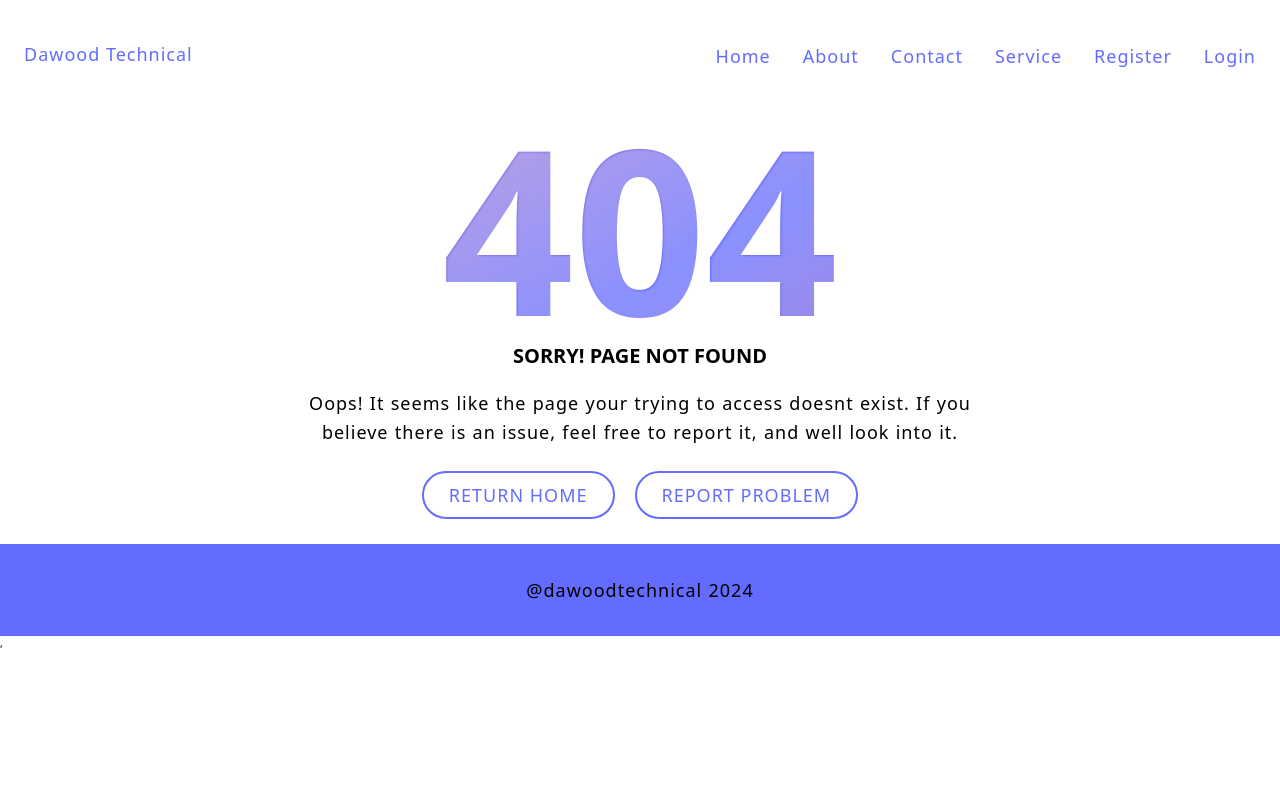
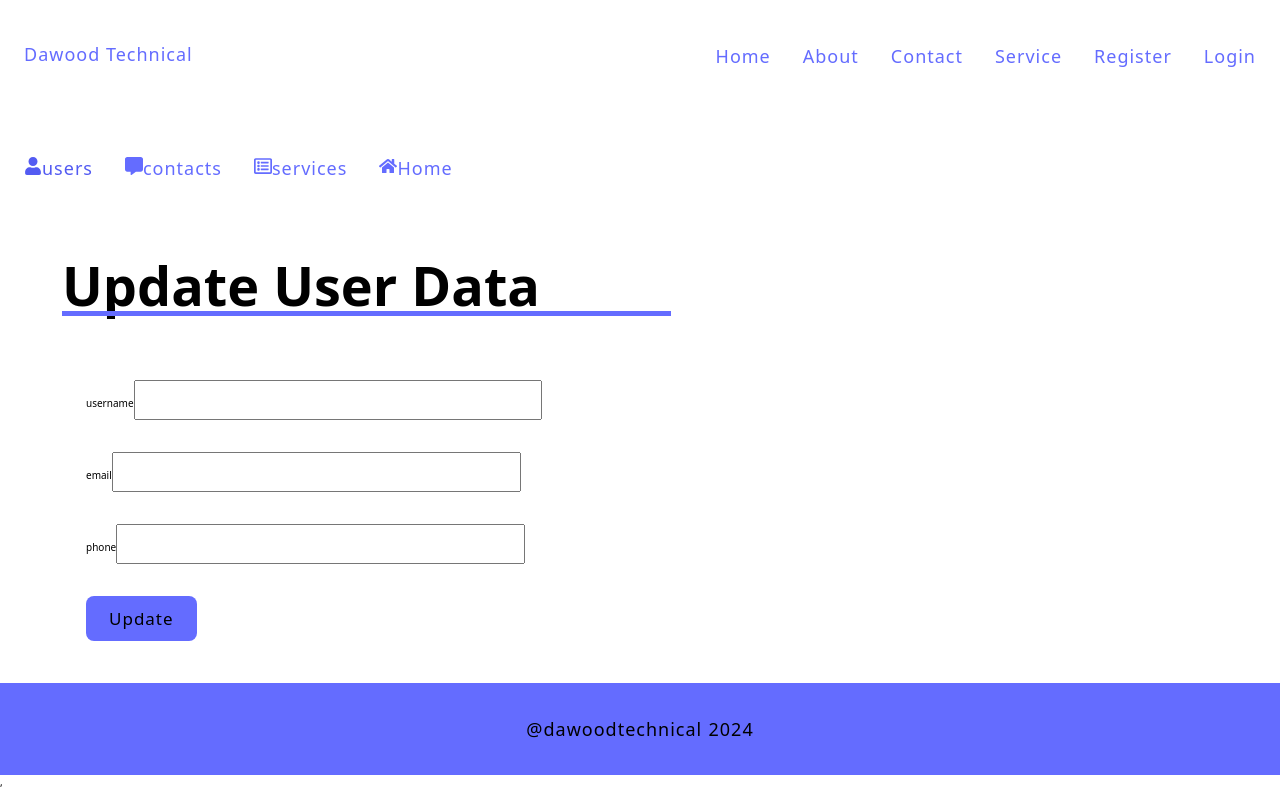
Before and after one commit to dawoodkaleem/MERN-Applcation-Admin-panel, a React (Vite) app in the folder client/: page /admin/users/1/edit in a window 1280 px wide. Built offline with nearby package versions, Linux system fonts and the light colour scheme; no server answers.

Commit message:
Route added edit users

```diff
--- a/client/src/App.jsx
+++ b/client/src/App.jsx
@@ -26,7 +26,7 @@ import { Logout } from "./pages/Logout";
 import { AdminLayout } from "./components/layouts/admin-layout";
 import { AdminUsers } from "./pages/Admin-Users";
 import { AdminContacts } from "./pages/Admin-Contacts";
-// import Admin_Update from "./pages/Admin-Update";
+import Admin_Update from "./pages/Admin-Update";
 const App = () => {
   return (
     <>
@@ -44,6 +44,7 @@ const App = () => {
 
           <Route path="/admin" element={<AdminLayout />}>
             <Route path="users" element={<AdminUsers />} />
+            <Route path="users/:id/edit" element={<Admin_Update />} />
             <Route path="contacts" element={<AdminContacts />} />
             {/* <Route path="update" element={<Admin_Update />} /> */}
           </Route>
--- a/client/src/pages/Admin-Update.jsx
+++ b/client/src/pages/Admin-Update.jsx
@@ -44,6 +44,7 @@ const Admin_Update = () => {
   };
   const handleSubmit = async (e) => {
     e.preventDefault();
+    console.log(data, "Dawood dawoodaddadad");
     try {
       const response = await fetch(
         `http://localhost:5000/api/admin/users/update/${params.id}`,
@@ -53,13 +54,15 @@ const Admin_Update = () => {
             "Content-Type": "application/json",
             Authorization: authorizationToken,
           },
+
           body: JSON.stringify(data),
         }
       );
       if (response.ok) {
         toast.success("Updated  successfully");
       } else {
-        toast.error("Not Updated");
+        const errorData = await response.json();
+        toast.error(errorData.message || "Not Updated");
       }
     } catch (error) {
       console.log(error);
@@ -73,7 +76,7 @@ const Admin_Update = () => {
       {/* Contact page main*/}
       <div className="container grid grid-two-cols">
         {/* */}
-        <secction className="section-form">
+        <section className="section-form">
           <form onSubmit={handleSubmit}>
             <div>
               <lable htmlFor="username">username</lable>
@@ -115,7 +118,7 @@ const Admin_Update = () => {
               <button type="submit">Update</button>
             </div>
           </form>
-        </secction>
+        </section>
       </div>
     </section>
   );
```
